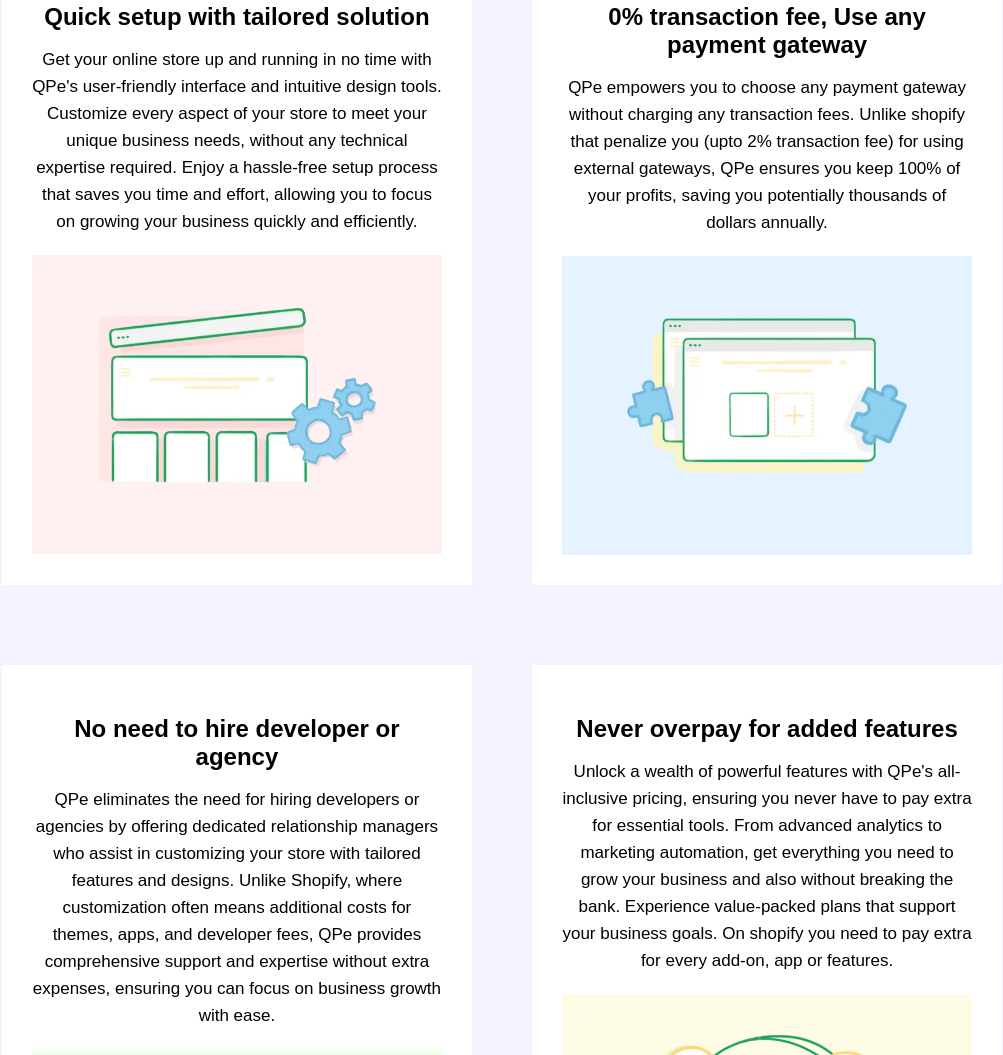
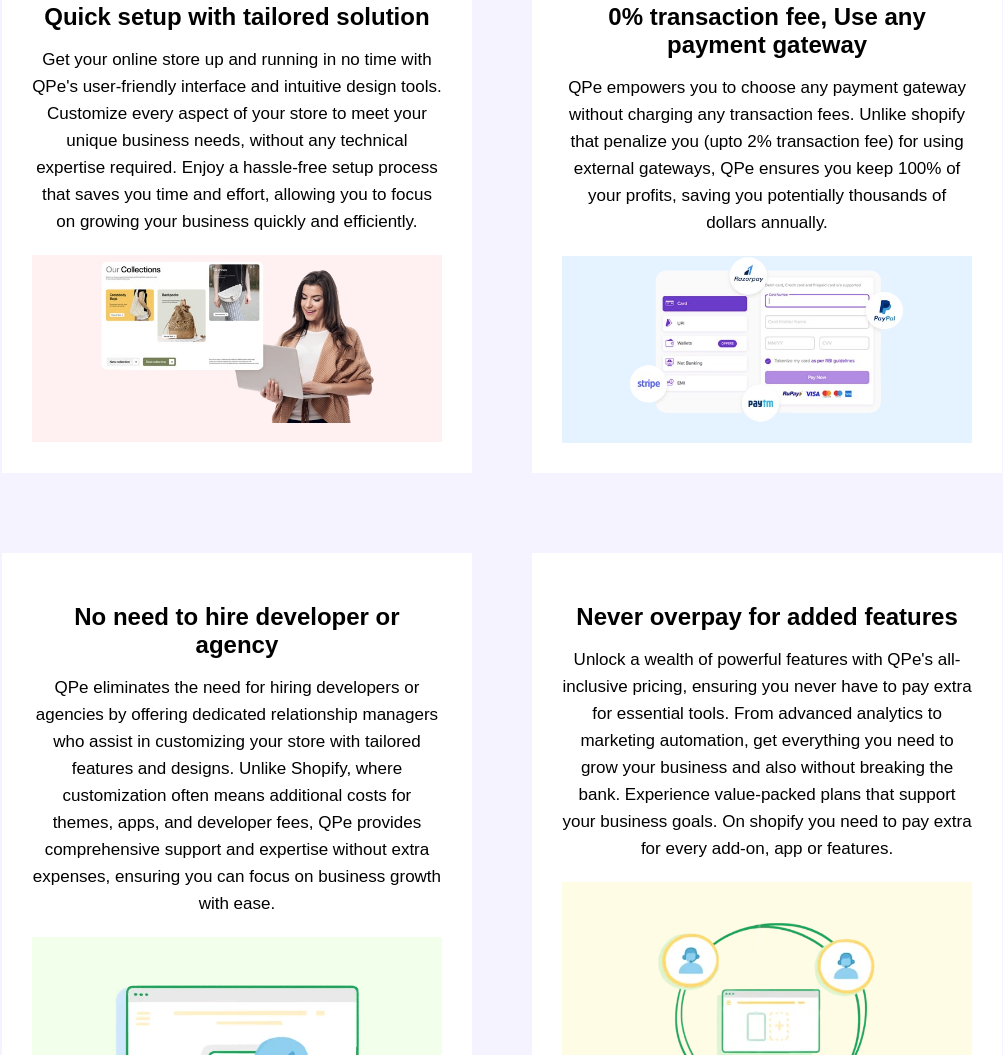
Before and after one commit to Akash4317/comparison_Qpe, a plain HTML site: page index.html in a window 1280 px wide. Shown: the part 932-1987 px from the top of the page, without its empty margins (138-1141 px from the left). Drawn offline with Linux system fonts and the light colour scheme.

Commit message:
chaged images

```diff
--- a/index.html
+++ b/index.html
@@ -99,7 +99,7 @@
 
                 </p>
                 <div class="feature-box-div-1">
-                    <img src="./assets/grid card/img1.webp" alt="Quick setup" class="feature-image">
+                    <img src="./assets/grid card/26-removebg-preview.png" alt="Quick setup" class="feature-image">
                 </div>
             </div>
             <div class="feature-box">
@@ -108,7 +108,7 @@
                 <p>QPe empowers you to choose any payment gateway without charging any transaction fees. Unlike shopify that penalize you (upto 2% transaction fee) for using external gateways, QPe ensures you keep 100% of your profits, saving you potentially
                     thousands of dollars annually.</p>
                 <div class="feature-box-div-2">
-                    <img src="./assets/grid card/img2.webp" alt="Built-in features" class="feature-image">
+                    <img src="./assets/grid card/27-removebg-preview.png" alt="Built-in features" class="feature-image">
                 </div>
             </div>
         </div>
```
Also changed, not shown: assets/grid card/26-removebg-preview.png (added), assets/grid card/27-removebg-preview.png (added).
